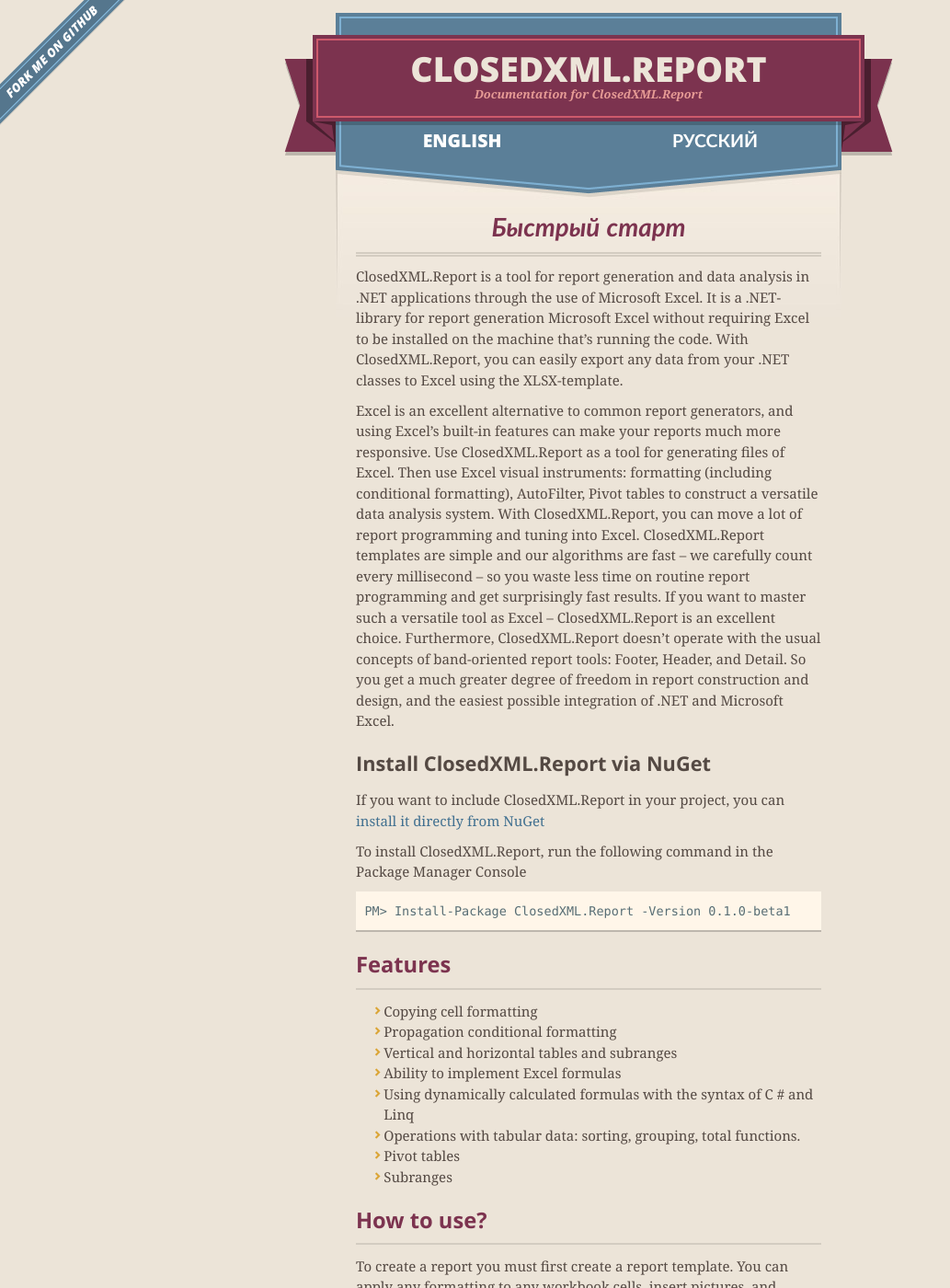
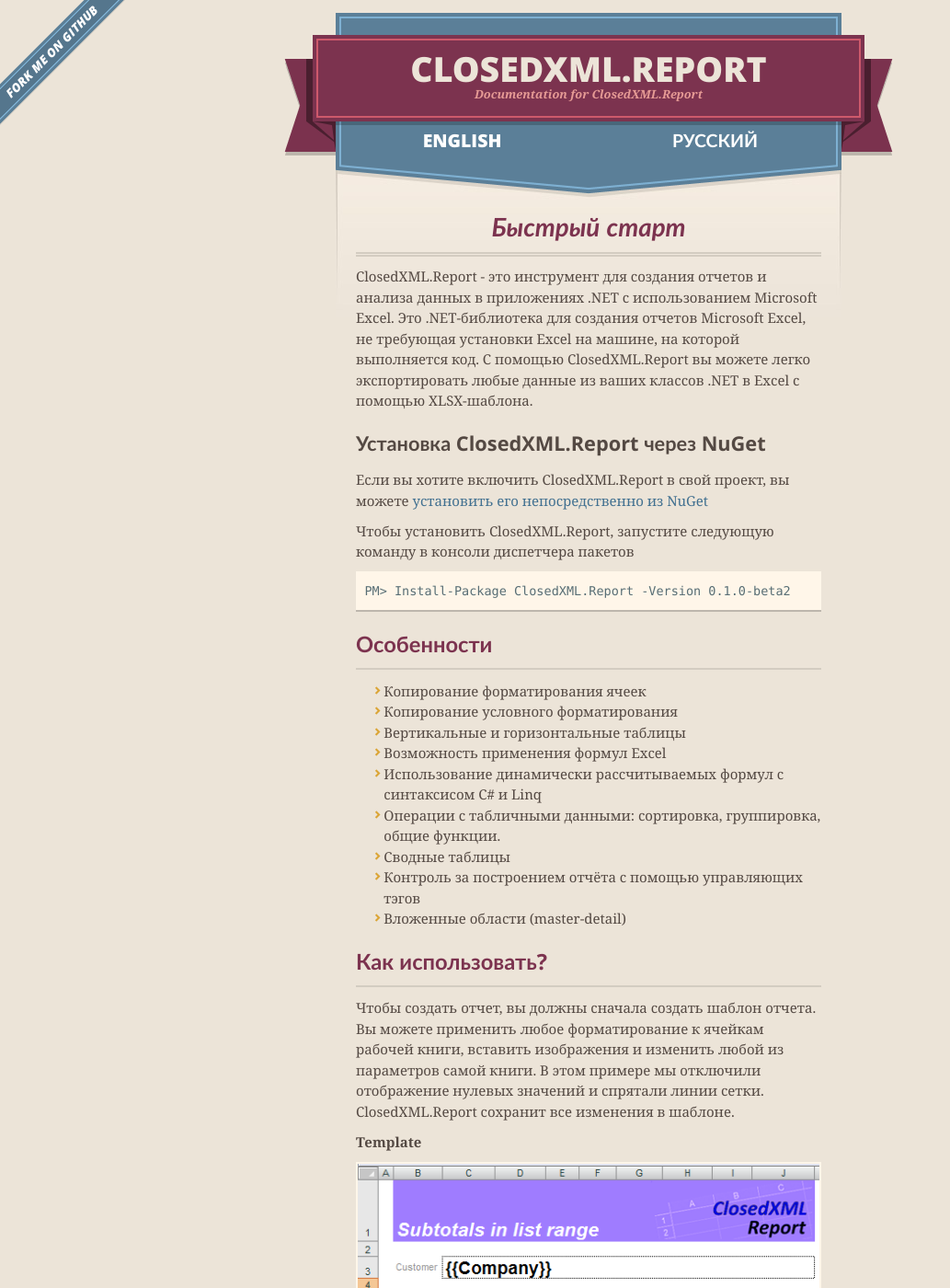
Before and after one commit to ClosedXML/ClosedXML.Report, a Jekyll site: the page built from docs/ru/Quick-start.md, in a window 1280 px wide and 1400 px high. Shown: the whole window at 92% size, without its empty margins (0-1033 px from the left). Built offline with Jekyll 4.4.1, drawn with Linux system fonts in a browser that asks for light colours; some of the changed text lies outside the part shown.

Commit message:
Update Quick-start.md

````diff
--- a/docs/ru/Quick-start.md
+++ b/docs/ru/Quick-start.md
@@ -6,43 +6,33 @@ title: Быстрый старт
 # Быстрый старт
 
 
-ClosedXML.Report is a tool for report generation and data analysis in .NET applications through the use of Microsoft Excel.
-It is a .NET-library for report generation Microsoft Excel without requiring Excel to be installed on the machine that's running the code. With ClosedXML.Report, you can easily export any data from your .NET classes to Excel using the XLSX-template.
+ClosedXML.Report - это инструмент для создания отчетов и анализа данных в приложениях .NET с использованием Microsoft Excel. Это .NET-библиотека для создания отчетов Microsoft Excel, не требующая установки Excel на машине, на которой выполняется код. С помощью ClosedXML.Report вы можете легко экспортировать любые данные из ваших классов .NET в Excel с помощью XLSX-шаблона.
 
-Excel is an excellent alternative to common report generators, and using Excel’s built-in features
-can make your reports much more responsive.
-Use ClosedXML.Report as a tool for generating files of Excel. Then use Excel visual instruments: formatting (including
-conditional formatting), AutoFilter, Pivot tables to construct a versatile data analysis system. With ClosedXML.Report, you can move a lot of report programming
-and tuning into Excel. ClosedXML.Report templates are simple and our algorithms are fast – we carefully count every
-millisecond – so you waste less time on routine report programming and get surprisingly fast results. If you want
-to master such a versatile tool as Excel – ClosedXML.Report is an excellent choice.
-Furthermore, ClosedXML.Report doesn’t operate with the usual concepts of band-oriented report tools: Footer, Header,
-and Detail. So you get a much greater degree of freedom in report construction and design, and the easiest possible integration of .NET and Microsoft Excel.
+### Установка ClosedXML.Report через NuGet
 
-### Install ClosedXML.Report via NuGet
+Если вы хотите включить ClosedXML.Report в свой проект, вы можете [установить его непосредственно из NuGet](https://www.nuget.org/packages/ClosedXML.Report/)
 
-If you want to include ClosedXML.Report in your project, you can [install it directly from NuGet](https://www.nuget.org/packages/ClosedXML.Report/)
-
-To install ClosedXML.Report, run the following command in the Package Manager Console
+Чтобы установить ClosedXML.Report, запустите следующую команду в консоли диспетчера пакетов
 
 ```
-PM> Install-Package ClosedXML.Report -Version 0.1.0-beta1
+PM> Install-Package ClosedXML.Report -Version 0.1.0-beta2
 ```
 
-## Features
+## Особенности
 
-* Copying cell formatting
-* Propagation conditional formatting
-* Vertical and horizontal tables and subranges
-* Ability to implement Excel formulas
-* Using dynamically calculated formulas with the syntax of C # and Linq
-* Operations with tabular data: sorting, grouping, total functions.
-* Pivot tables
-* Subranges
+* Копирование форматирования ячеек
+* Копирование условного форматирования
+* Вертикальные и горизонтальные таблицы
+* Возможность применения формул Excel
+* Использование динамически рассчитываемых формул с синтаксисом C# и Linq
+* Операции с табличными данными: сортировка, группировка, общие функции.
+* Сводные таблицы
+* Контроль за построением отчёта с помощью управляющих тэгов
+* Вложенные области (master-detail)
 
-## How to use?
-To create a report you must first create a report template. You can apply any formatting to any workbook cells, insert pictures, and modify any of the parameters of the workbook itself. In this example, we have turned off the zero values display and hidden the
-gridlines. ClosedXML.Report will preserve all changes to the template.
+## Как использовать?
+Чтобы создать отчет, вы должны сначала создать шаблон отчета. Вы можете применить любое форматирование к ячейкам рабочей книги, вставить изображения и изменить любой из параметров самой книги. В этом примере мы отключили отображение нулевых значений и спрятали линии сетки. ClosedXML.Report сохранит все изменения в шаблоне.
+
 
 **Template**
 
@@ -74,4 +64,4 @@ gridlines. ClosedXML.Report will preserve all changes to the template.
 
 ![result1](../../images/quick-start-02.png)
 
-For more information see [the documentation](index) and [tests](https://github.com/ClosedXML/ClosedXML.Report/tree/master/tests)
+Для получения дополнительной информации см. [Документация](index) и [Тесты](https://github.com/ClosedXML/ClosedXML.Report/tree/master/tests)
````
